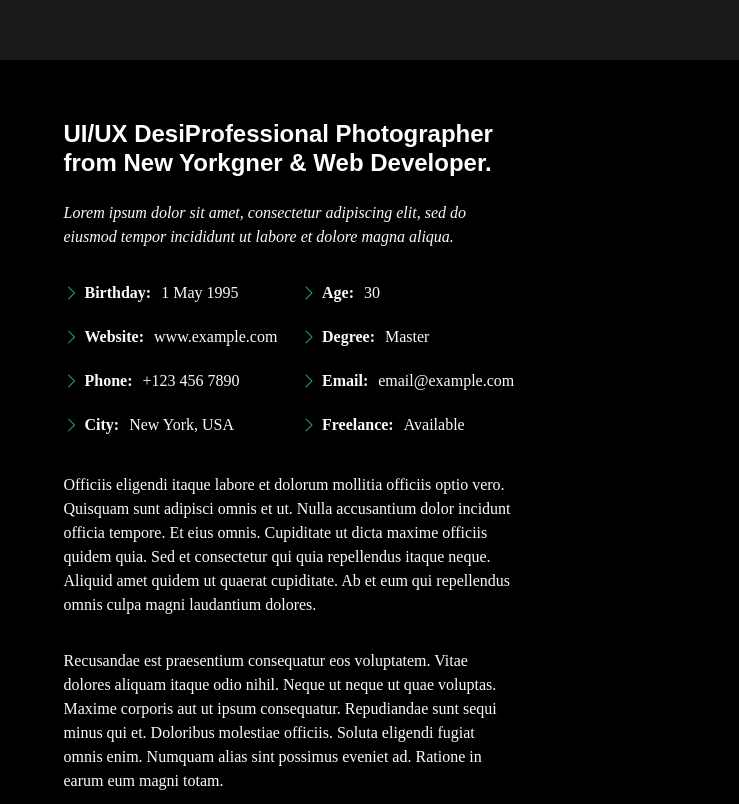
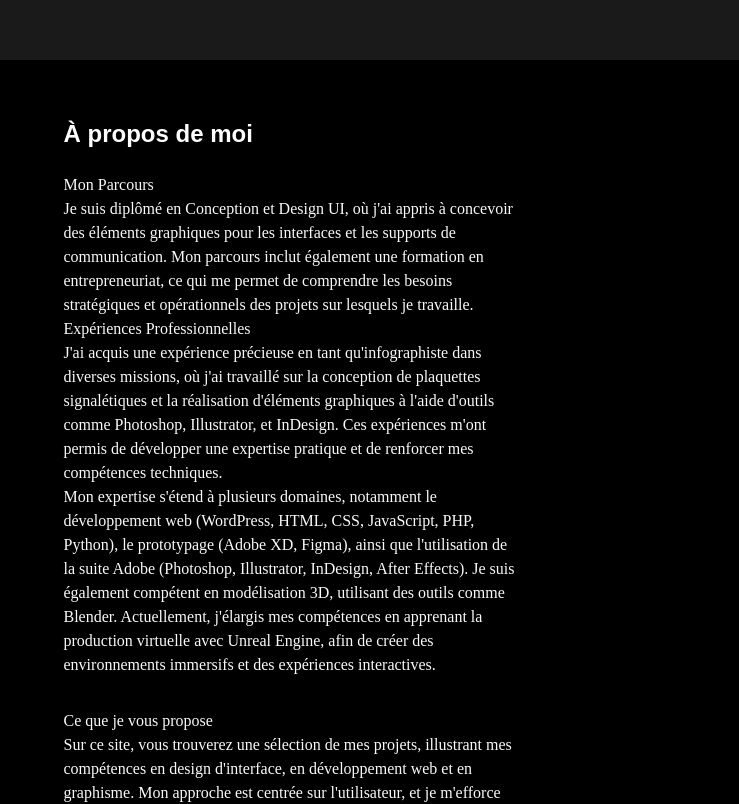
Before and after one commit to Tisseurdevie/PhotoFolio, a plain HTML site: page about.html in a window 1280 px wide. Shown: the part 460-1264 px from the top of the page, 541-1280 px from the left. Drawn offline with Linux system fonts and the light colour scheme.

Commit message:
Update about.html

```diff
--- a/about.html
+++ b/about.html
@@ -105,13 +105,9 @@
             <img src="https://raw.githubusercontent.com/Tisseurdevie/PhotoFolio/main/assets/img/gallery/profil.gif" width="auto" height="468" id="imgprofil" alt="">
           </div>
           <div class="col-lg-5 content">
-            <h2>UI/UX DesiProfessional Photographer from New Yorkgner &amp; Web Developer.</h2>
-            <p class="fst-italic py-3">
-              Lorem ipsum dolor sit amet, consectetur adipiscing elit, sed do eiusmod tempor incididunt ut labore et dolore
-              magna aliqua.
-            </p>
+            <h2>À propos de moi</h2>
             <div class="row">
-              <div class="col-lg-6">
+              <!-- <div class="col-lg-6">
                 <ul>
                   <li><i class="bi bi-chevron-right"></i> <strong>Birthday:</strong> <span>1 May 1995</span></li>
                   <li><i class="bi bi-chevron-right"></i> <strong>Website:</strong> <span>www.example.com</span></li>
@@ -126,17 +122,28 @@
                   <li><i class="bi bi-chevron-right"></i> <strong>Email:</strong> <span>email@example.com</span></li>
                   <li><i class="bi bi-chevron-right"></i> <strong>Freelance:</strong> <span>Available</span></li>
                 </ul>
-              </div>
+              </div> -->
             </div>
             <p class="py-3">
-              Officiis eligendi itaque labore et dolorum mollitia officiis optio vero. Quisquam sunt adipisci omnis et ut. Nulla accusantium dolor incidunt officia tempore. Et eius omnis.
-              Cupiditate ut dicta maxime officiis quidem quia. Sed et consectetur qui quia repellendus itaque neque. Aliquid amet quidem ut quaerat cupiditate. Ab et eum qui repellendus omnis culpa magni laudantium dolores.
+              Mon Parcours<br>
+              Je suis diplômé en Conception et Design UI, où j'ai appris à concevoir des éléments graphiques pour les interfaces et les supports de communication. Mon parcours inclut également une formation en entrepreneuriat, ce qui me permet de comprendre les besoins stratégiques et opérationnels des projets sur lesquels je travaille. <br>
+
+              Expériences Professionnelles<br>
+              J'ai acquis une expérience précieuse en tant qu'infographiste dans diverses missions, où j'ai travaillé sur la conception de plaquettes signalétiques et la réalisation d'éléments graphiques à l'aide d'outils comme Photoshop, Illustrator, et InDesign. Ces expériences m'ont permis de développer une expertise pratique et de renforcer mes compétences techniques. <br>
+
+              Mon expertise s'étend à plusieurs domaines, notamment le développement web (WordPress, HTML, CSS, JavaScript, PHP, Python), le prototypage (Adobe XD, Figma), ainsi que l'utilisation de la suite Adobe (Photoshop, Illustrator, InDesign, After Effects). Je suis également compétent en modélisation 3D, utilisant des outils comme Blender. Actuellement, j'élargis mes compétences en apprenant la production virtuelle avec Unreal Engine, afin de créer des environnements immersifs et des expériences interactives.<br>
             </p>
             <p class="m-0">
-              Recusandae est praesentium consequatur eos voluptatem. Vitae dolores aliquam itaque odio nihil. Neque ut neque ut quae voluptas. Maxime corporis aut ut ipsum consequatur. Repudiandae sunt sequi minus qui et. Doloribus molestiae officiis.
-              Soluta eligendi fugiat omnis enim. Numquam alias sint possimus eveniet ad. Ratione in earum eum magni totam.
+              Ce que je vous propose<br>
+              Sur ce site, vous trouverez une sélection de mes projets, illustrant mes compétences en design d'interface, en développement web et en graphisme. Mon approche est centrée sur l'utilisateur, et je m'efforce de créer des expériences visuelles qui sont à la fois fonctionnelles et attrayantes. Je suis constamment en quête d'apprentissage et d'amélioration, ce qui me permet de m'adapter aux besoins spécifiques de chaque projet.<br>
+
+              N'hésitez pas à me contacter pour discuter de vos projets ou pour toute autre question. Je suis à l'écoute et prêt à relever de nouveaux défis !<br>
             </p>
           </div>
+          <p class="fst-italic py-3">
+            Logiciels que j'utilise : WordPress, HTML, CSS, Javascript, PHP, Python, Adobe XD, Figma, Photoshop, Illustrator,
+            Indesign, After effects, Blender, Unreal Engine
+          </p>
         </div>
 
       </div>
```
